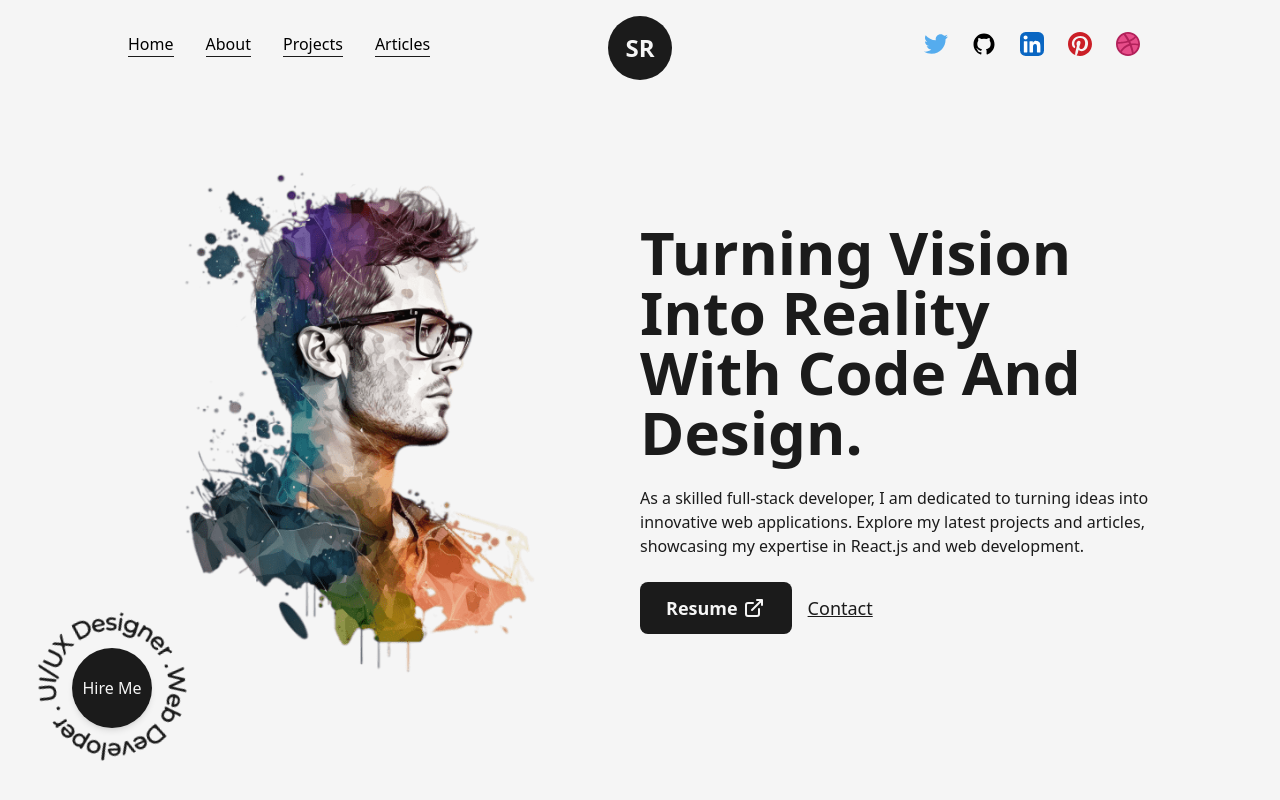
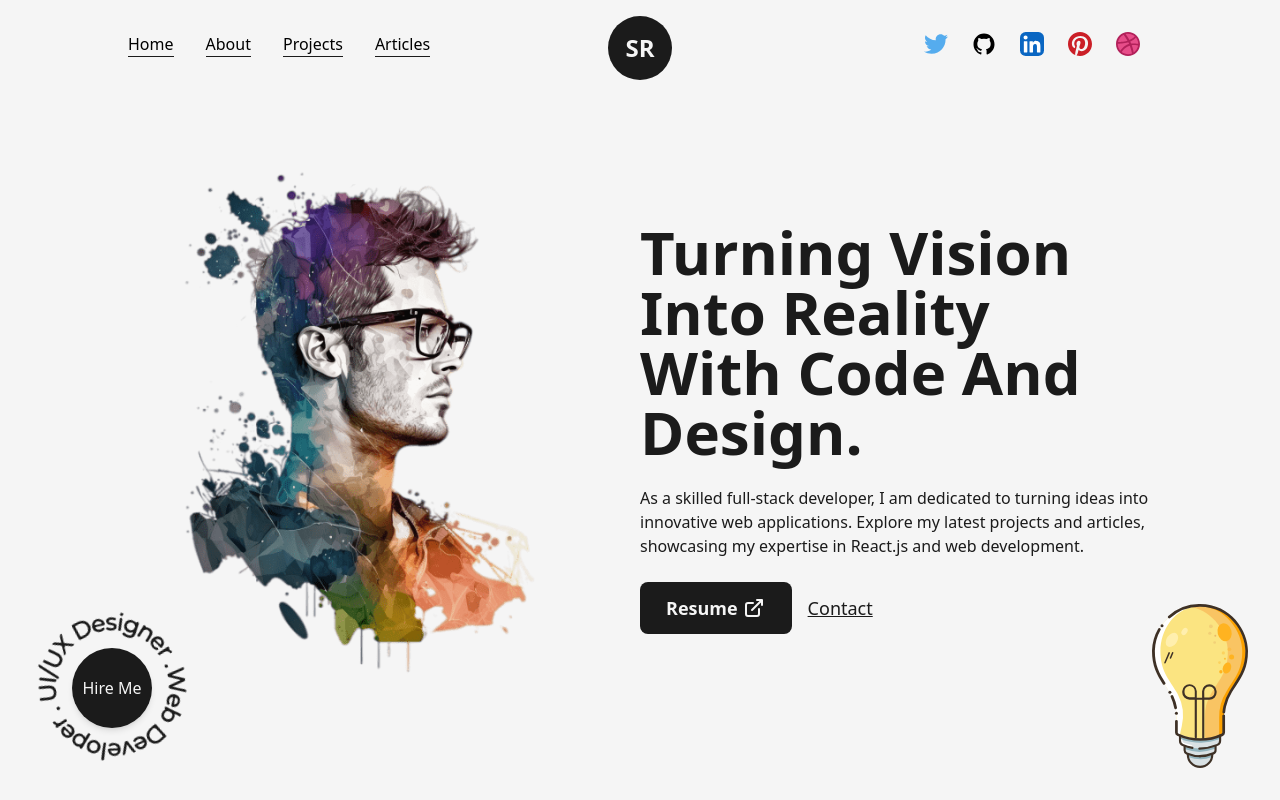
Before and after one commit to s3roy/portfolio, a Next.js app: page / in a window 1280 px wide. Shown: the top 800 px of the page. Built offline with nearby package versions, Linux system fonts and the light colour scheme.

Commit message:
added bulb image in homepage

```diff
--- a/src/pages/index.tsx
+++ b/src/pages/index.tsx
@@ -8,6 +8,7 @@ import { LinkArrow } from '@/components/Icons';
 import Layout from '@/components/Layout';
 
 import profilePic from '../../public/images/profile/developer-pic-1.png';
+import LightBulb from '../../public/images/svgs/miscellaneous_icons_1.svg';
 
 export default function Home() {
   return (
@@ -61,6 +62,9 @@ export default function Home() {
           </div>
         </Layout>
         <HireMe />
+        <div className="absolute right-8 bottom-8 inlie-block w-24">
+          <Image src={LightBulb} alt="Souvik" className="w-full h-auto" />
+        </div>
       </main>
     </>
   );
```
